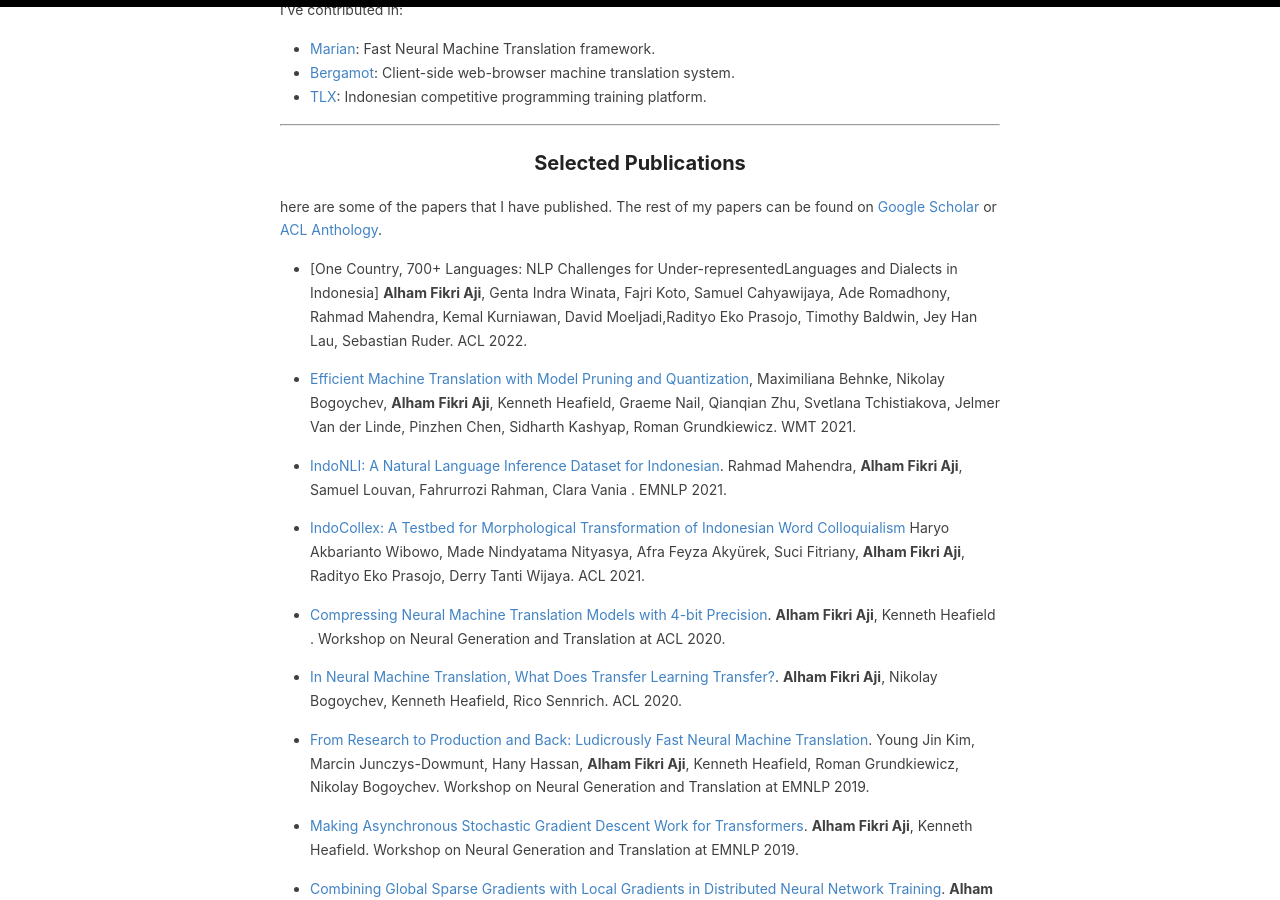
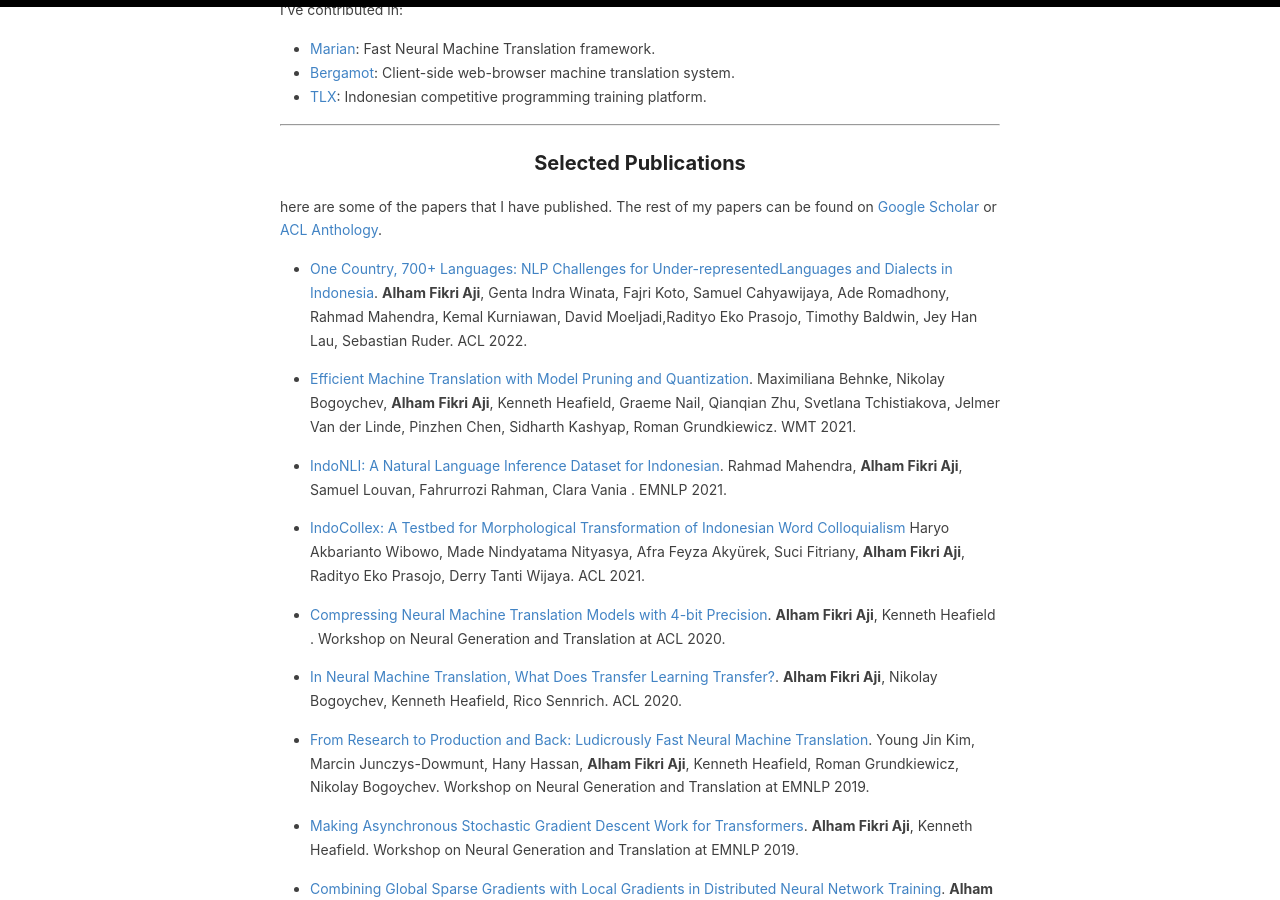
Before and after one commit to afaji/afaji.github.io, a Jekyll site: the page built from index.md, in a window 1280 px wide and 900 px high, scrolled down 746 px. Built offline with Jekyll 4.4.1, drawn with Linux system fonts in a browser that asks for light colours; part of the change alters nothing that is shown.

```diff
--- a/index.md
+++ b/index.md
@@ -34,9 +34,9 @@ I've contributed in:
 ### Selected Publications
 here are some of the papers that I have published. The rest of my papers can be found on [Google Scholar](https://scholar.google.com/citations?user=0Cyfqv4AAAAJ&hl=en&oi=ao) or [ACL Anthology](https://www.aclweb.org/anthology/people/a/alham-fikri-aji/).
 
-- [One Country, 700+ Languages: NLP Challenges for Under-representedLanguages and Dialects in Indonesia] __Alham Fikri Aji__, Genta Indra Winata, Fajri Koto, Samuel Cahyawijaya, Ade Romadhony, Rahmad Mahendra, Kemal Kurniawan, David Moeljadi,Radityo Eko Prasojo, Timothy Baldwin, Jey Han Lau, Sebastian Ruder. ACL 2022.
+- [One Country, 700+ Languages: NLP Challenges for Under-representedLanguages and Dialects in Indonesia](https://openreview.net/forum?id=zZOyzUCFFt). __Alham Fikri Aji__, Genta Indra Winata, Fajri Koto, Samuel Cahyawijaya, Ade Romadhony, Rahmad Mahendra, Kemal Kurniawan, David Moeljadi,Radityo Eko Prasojo, Timothy Baldwin, Jey Han Lau, Sebastian Ruder. ACL 2022.
 
-- [Efficient Machine Translation with Model Pruning and Quantization](https://aclanthology.org/2021.wmt-1.74/), Maximiliana Behnke, Nikolay Bogoychev, __Alham Fikri Aji__, Kenneth Heafield, Graeme Nail, Qianqian Zhu, Svetlana Tchistiakova, Jelmer Van der Linde, Pinzhen Chen, Sidharth Kashyap, Roman Grundkiewicz. WMT 2021.
+- [Efficient Machine Translation with Model Pruning and Quantization](https://aclanthology.org/2021.wmt-1.74/). Maximiliana Behnke, Nikolay Bogoychev, __Alham Fikri Aji__, Kenneth Heafield, Graeme Nail, Qianqian Zhu, Svetlana Tchistiakova, Jelmer Van der Linde, Pinzhen Chen, Sidharth Kashyap, Roman Grundkiewicz. WMT 2021.
 
 - [IndoNLI: A Natural Language Inference Dataset for Indonesian](https://aclanthology.org/2021.emnlp-main.821/). Rahmad Mahendra, __Alham Fikri Aji__, Samuel Louvan, Fahrurrozi Rahman, Clara Vania . EMNLP 2021.
 
```
